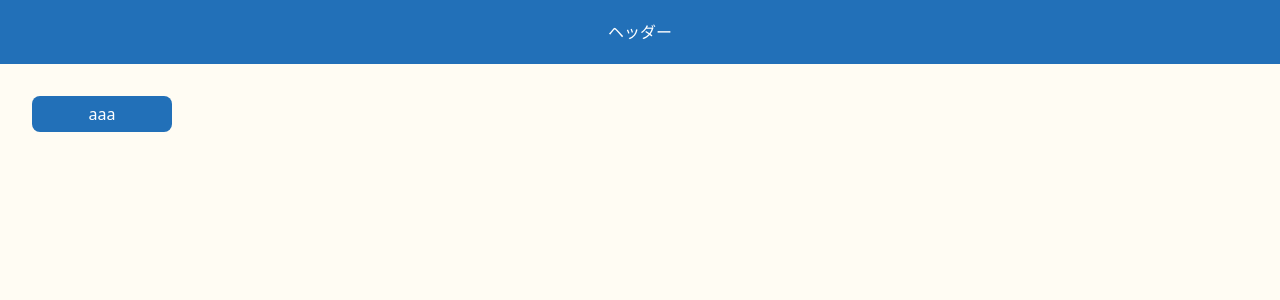
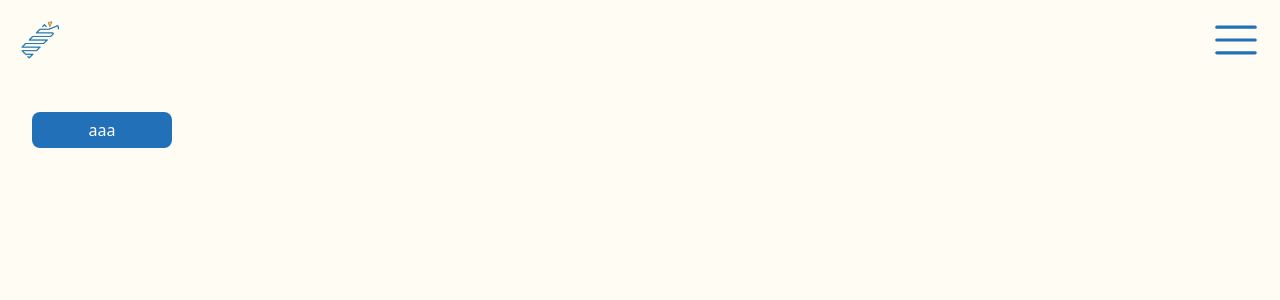
Before and after one commit to kattakke/frontend, a React (Vite) app: page / in a window 1280 px wide. Shown: the top 300 px of the page. Built offline with nearby package versions, Linux system fonts and the light colour scheme.

Commit message:
add header design

```diff
--- a/package.json
+++ b/package.json
@@ -18,6 +18,7 @@
     "openapi-typescript": "^6.3.7",
     "react": "^18.2.0",
     "react-dom": "^18.2.0",
+    "react-icons": "^4.10.1",
     "react-router-dom": "^6.14.1"
   },
   "devDependencies": {
--- a/src/components/AppHeader.tsx
+++ b/src/components/AppHeader.tsx
@@ -1,9 +1,21 @@
-import React from 'react'
+import React, { useState } from 'react'
+import { RxCross2, RxHamburgerMenu } from 'react-icons/rx'
 
 const AppHeader = () => {
+  const [open, setOpen] = useState(false)
+
   return (
-    <div className="h-16 bg-main flex items-center justify-center text-white">
-      ヘッダー
+    <div className="h-20 flex items-center justify-between text-white px-5">
+      <img src="/logo.png" alt="logo" className="h-10 w-10" />
+      {open ? (
+        <div onClick={() => setOpen(false)}>
+          <RxCross2 className="text-main h-12 w-12" />
+        </div>
+      ) : (
+        <div onClick={() => setOpen(true)}>
+          <RxHamburgerMenu className="text-main h-12 w-12" />
+        </div>
+      )}
     </div>
   )
 }
```
Also changed, not shown: public/logo.png (added), 1 other file (tests, documents, lock files or other folders).
